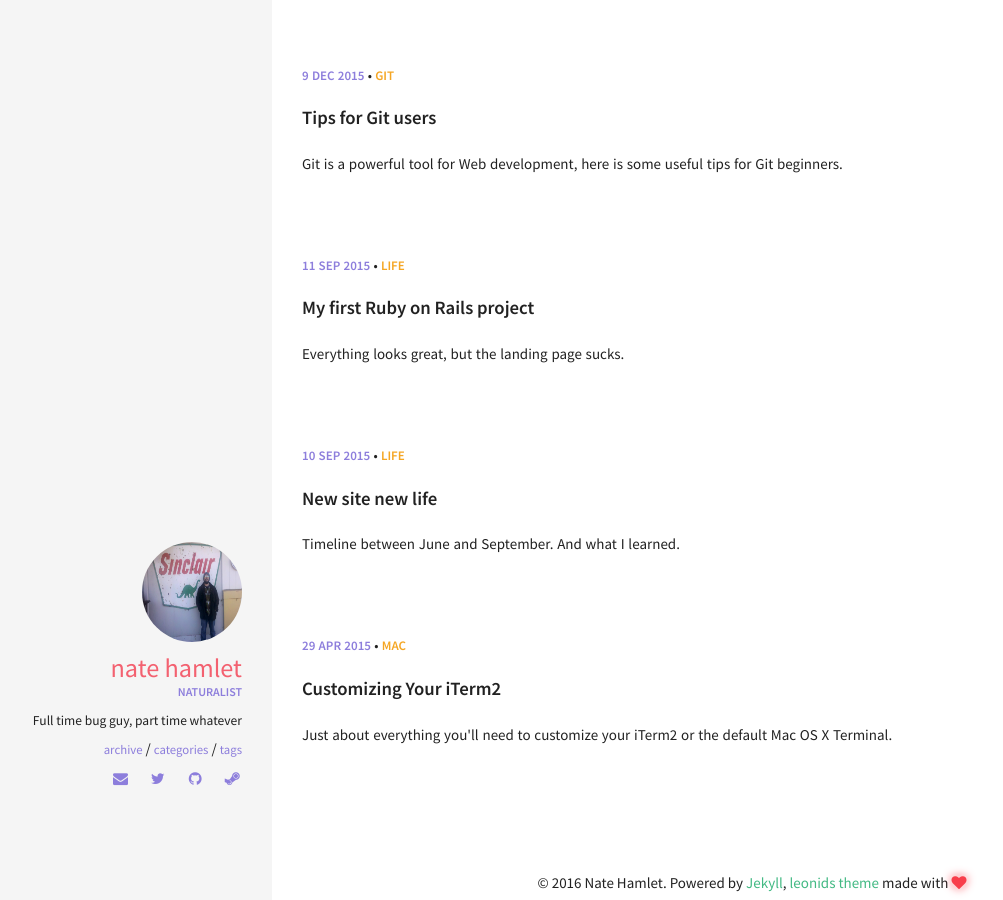
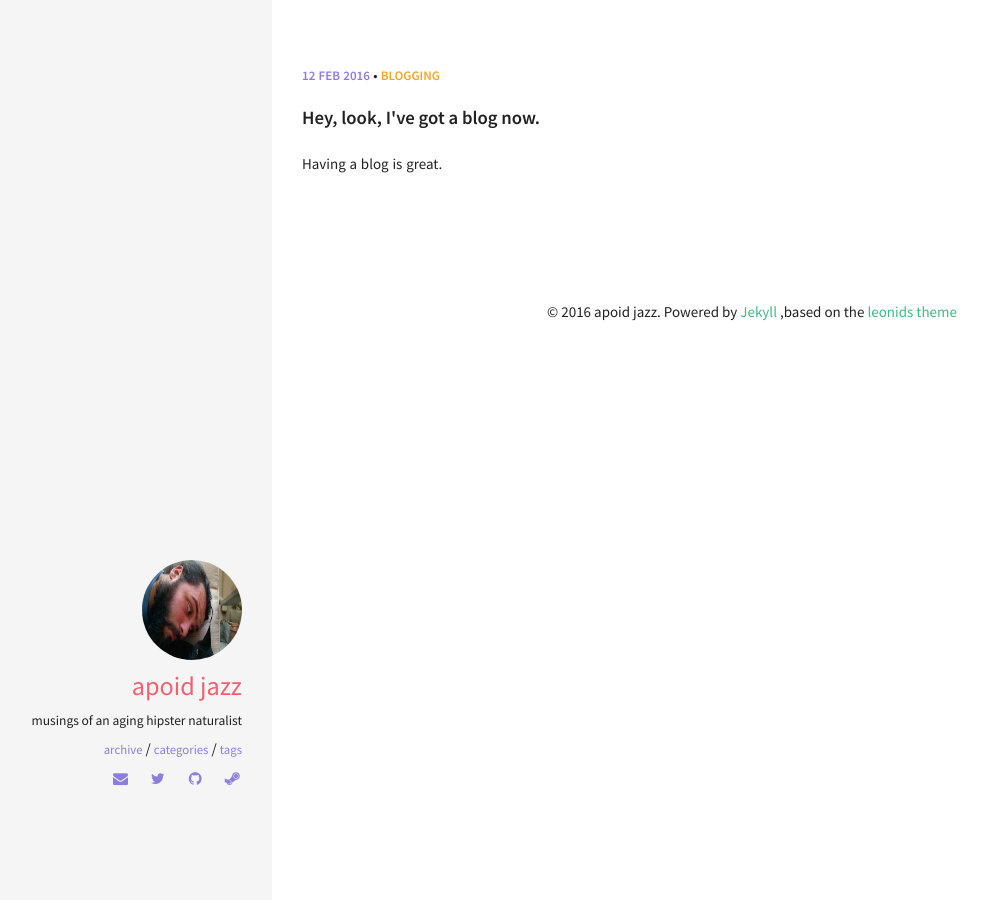
Before and after one commit to nhamlet/nhamlet.github.io, a Jekyll site: the page built from index.html, in a window 1280 px wide. Shown: the whole page, without its empty margins (48-1051 px from the left). Built offline with Jekyll 4.4.1, drawn with Linux system fonts in a browser that asks for light colours; some of the changed lines change nothing that is shown.

Commit message:
leonids conifg
messing around with leonids theme, etc.

```diff
--- a/_config.yml
+++ b/_config.yml
@@ -31,10 +31,10 @@ kramdown:
 ####################################
 #
 owner:
-  name: Nate Hamlet
-  avatar: Nate_Sinclair_sign.jpg
-  job: "Naturalist"
-  bio: "Full time bug guy, part time whatever"
+  name: apoid jazz
+  avatar: IMG_20150910_184515.jpg
+  job: ""
+  bio: "musings of an aging hipster naturalist"
   email: nathanjhamlet@gmail.com
   disqus-shortname:
   twitter: nj_hamlet #username
--- a/_includes/footer.html
+++ b/_includes/footer.html
@@ -1,3 +1,3 @@
 <footer>
-  &copy; {{ site.time | date: '%Y' }} {{ site.owner.name }}. Powered by <a href="http://jekyllrb.com/">Jekyll</a>, <a href="http://github.com/renyuanz/leonids/">leonids theme</a> made with <i class="fa fa-heart heart-icon"></i>
+  &copy; {{ site.time | date: '%Y' }} {{ site.owner.name }}. Powered by <a href="http://jekyllrb.com/">Jekyll</a> ,based on the <a href="http://github.com/renyuanz/leonids/">leonids theme</a>
 </footer>
--- a/_includes/head.html
+++ b/_includes/head.html
@@ -3,7 +3,7 @@
   <meta http-equiv="X-UA-Compatible" content="IE=edge">
   <meta name="viewport" content="width=device-width, initial-scale=1">
 
-  <title>{% if page.title %}{{ page.title }}{% else %}{{ site.title }} | A Jekyll theme{% endif %}</title>
+  <title>{% if page.title %}{{ page.title }}{% else %}{{ site.title }} | musings of an aging hipster naturalist{% endif %}</title>
   <meta name="description" content="{% if page.excerpt %}{{ page.excerpt | strip_html | strip_newlines | truncate: 160 }}{% else %}{{ site.description }}{% endif %}">
 
   <!-- CSS files -->
@@ -15,7 +15,7 @@
 
   <!-- Icons -->
   <!-- 16x16 -->
-  <link rel="shortcut icon" href="{{ site.url }}/favicon.ico">
+  <link rel="shortcut icon" href="{{ site.url }}/RMS-099-Rick-Dias-icon.png">
   <!-- 32x32 -->
-  <link rel="shortcut icon" href="{{ site.url }}/favicon.png">
+  <link rel="shortcut icon" href="{{ site.url }}/RMS-099-Rick-Dias-icon.png">
 </head>
--- a/_posts/2015-04-29-customizing-your-iterm2.md
+++ /dev/null
@@ -1,60 +0,0 @@
----
-layout: post
-title: "Customizing Your iTerm2"
-excerpt: "Just about everything you'll need to customize your iTerm2 or the default Mac OS X Terminal."
-categories: MAC
-tags: [terminal, iTerm2, OS X]
-date: 2015-04-29T21:32:27+02:00
-comments: true
----
-Since we're going to be spending a lot of time in the command-line, let's install a better terminal than the default one.
-
-#### Are you looking for something like this?
-
-![Preview]({{ site.url }}/img/preview.png)
-
-#### iTerm2
-
-Download and install iTerm2 (the newest version, even if it says "beta release").
-
-In **Finder**, drag and drop the **iTerm** Application file into the **Applications** folder.
-
-You can now launch iTerm, through the **Launchpad** for instance.
-
-Let's just quickly change some preferences. In **iTerm > Preferences...**, under the tab **General**, uncheck **Confirm closing multiple sessions** and **Confirm "Quit iTerm2 (Cmd+Q)" command** under the section **Closing**.
-
-In the tab **Profiles**, create a new one with the "+" icon, and rename it to your first name for example. Then, select **Other Actions... > Set as Default**. Finally, under the section **Window**, change the size to something better, like **Columns: 125** and **Rows: 35**.
-
-When done, hit the red "X" in the upper left (saving is automatic in OS X preference panes). Close the window and open a new one to see the size change.
-
-#### Beautiful terminal
-
-Throughout a normal day, you'll see your prompt thousands of times. Customizing it with relevant information can drastically improve your workflow.
-
-Let's go ahead and start by changing the font. In **iTerm > Preferences...**, under the tab **Profiles**, section **Text**, change both fonts to **Source Code Pro 13pt**. This font isn't included in the default Mac font libary, so you have to download and install it.
-
-Now let's add some color. I'm a big fan of the **Dracula** color scheme. I just find it pretty. There are so many alternatives such as **solarized**, you can choose whatever you want.
-
-[Download ZIP file](https://github.com/zenorocha/dracula-theme) from github repo. Unzip the archive. In it you will find the **iterm** folder, but I will just walk you through it here:
-
-In **iTerm2 Preferences**, under **Profiles** and **Colors**, go to **Load Presets... > Import...**, find and open the two **.itermcolors** files we downloaded.
-Go back to **Load Presets...** and select **Dracula** to activate it. Voila!
-
-Till now, we have finished the appearance of our iTerm2. Next step, we need to tweak a little bit our Unix user's profile. This is done (on OS X and Linux), in the `~/.bash_profile` text file (`~` stands for the user's home directory).
-
-We'll come back to the details of that later, but for now, just download the files [.bash_profile](https://raw.githubusercontent.com/nicolashery/mac-dev-setup/master/.bash_profile), [.bash_prompt](https://raw.githubusercontent.com/nicolashery/mac-dev-setup/master/.bash_prompt), [.aliases](https://raw.githubusercontent.com/nicolashery/mac-dev-setup/master/.aliases) into your home directory:
-
-~~~ bash
-$ cd ~
-$ curl -O https://raw.githubusercontent.com/nicolashery/mac-dev-setup/master/.bash_profile
-$ curl -O https://raw.githubusercontent.com/nicolashery/mac-dev-setup/master/.bash_prompt
-$ curl -O https://raw.githubusercontent.com/nicolashery/mac-dev-setup/master/.aliases
-~~~
-
-With that, open a new terminal tab (Cmd+T) and see the change! Try the list commands: `ls`, `ls -lh` (aliased to `ll`), `ls -lha` (aliased to `la`).
-
-At this point you can also change your computer's name, which shows up in this terminal prompt. If you want to do so, go to **System Preferences > Sharing**. For example, I changed mine from "Renyuan's MacBook Pro" to just "big-house", so it shows up as "big-house" in the terminal.
-
-Now we have a terminal we can work with!
-
-(Thanks to Nicolas Hery for his [setup document](https://github.com/nicolashery/mac-dev-setup))
--- a/_posts/2015-09-10-New-site-new-life.md
+++ /dev/null
@@ -1,15 +0,0 @@
----
-layout: post
-title: New site new life
-categories: Life
-excerpt: "Timeline between June and September. And what I learned."
-comments: true
----
-
-I did finish my 3 months internship few weeks ago and I reworked my blog site during these holidays so that I won't be boring.
-
-I was thinking about to design my own Jekyll theme for a long time and I did finally achieve the goal, cheers! As you can see, this blog is my first github open source project and I got already 4 stars at the moment. Such an accomplishment! Therefor, I will keep working on this project and make it better. If you have any question or suggestion, feel free to leave a message here or [open an issue](https://github.com/renyuanz/leonids/issues/new) at Github, I will try my best to make this theme to be your best friend while you want write something down.
-
-Look back into the last three months, it was a wonderful experience to work on what I really love. I did complete two projects, the first one is a presentation website for a Chinese air condition manufacturer -- [VeckChina](http://www.veckchina.com), and the second one is a ruby on rails e-commerce project for a Parisian restaurant -- [Msushi](https://msushi.herokuapp.com). I made a lot of progresses of coding skills and negotiation abilities. And I did learn what and how to do when there is a conflict between developer and designer or between customer and company.
-
-Now it's time to moving on, I am on the train to Marseille while writing this post. Hope everything will be ok.
--- a/_posts/2015-09-11-my-first-rails-project.md
+++ /dev/null
@@ -1,42 +0,0 @@
----
-layout: post
-title: My first Ruby on Rails project
-excerpt: "Everything looks great, but the landing page sucks."
-categories: Life
-comments: true
----
-
-第一次接触到 Ruby 是为什么我已经不记得了，不，确切的说是知道了 Rails 先于 Ruby
- （当时还不知道Ruby是一门语言）。之后，开始疯狂在 lynda 、 codecademy 和 codeschool 上看有关于 Ruby on Rails
- 的视频和教程，去淘宝上买几十块钱一个月的 lynda 会员。但却迟迟不能入门。
-
-之后可能是在知乎或是 Ruby China 上看到了 Michael hartl 的 Tutorial ，买了第三版，跟着教程一步一步敲代码。
-也是这本教程让我入门了很多 Web 以及应用开发的知识，让我受益良多。不过之后看到很多人对此书的评价，
-我也确实要良心的说一句，一开始学习 Rails 就接触边写应用边写测试会有点复杂，但是会让你明白一个系统的开发流程，
-这对我之后的学习也有很大的帮助，可以说这本书帮我真正敲开了 Rails 的大门。
-
-大概学了将近大半年的时间后，我在巴黎找了一家设计公司实习，也敲出了第一个 Rails 的专案。我把 Staging 版本
-托管在 heroku 上，一来可以降低客户与我们的沟通成本，二来可以利用免费的 heroku 展示我的作品。如果有人感兴趣，
-可以点[这里](https://msushi.herokuapp.com/)。
-
-简单介绍一下这个专案吧，我用到了 devise 做前台的用户系统，一个开源的 Rails e-commerce 框架 shoppe 做后台，
-以及 foundation 5 来做响应式布局。这不算是一个成功的专案，它里面还有很多没解决的问题：
-
-- 比如 Shoppe 这个 gem
-已经提供了一套 customer 系统，在我用 devise 在前台创建用户的时候，我还不能很好的将这两者联系起来。
-- 比如新注册的用户，必须要填写个人信息才能点单、付款，但是这个逻辑我做的很粗糙。
-
-不过我也是第一次深入了解了 gem 的运作原理，我把 'shoppe' fork 到自己的 Github 代码仓库中做了很多自定义的改动来
-迎合客户的需求：
-
-- 增加了法语版的翻译
-- 优化了使用 roo 实现的通过 Excel 批量上传信息的功能
-- 修改了一些数据库栏位，以使得资料和信息更符合法国公司的使用习惯
-
-用一个切实的专案来加强巩固自己的所学非常重要。所以，在结束实习之后，我开始折腾了自己的 Jekyll theme ，
-并取名 leonids ，意为“狮子座流星雨”，我就是狮子座的，所以有些自恋在所难免。
-
-如你所见，这个博客就是用的 leonids ，如果你觉得还不错，欢迎来我的[repo](https://github.com/renyuanz/leonids)
- fork 或 download 这个 theme ，如果能给我一个 star 就再好不过啦！
-
-如果有任何问题或建议，可以给我[发邮件](mailto:zourenyuan@gmail.com)或是直接在页面下留言。
--- a/_posts/2015-12-09-tips-for-Git-users.md
+++ /dev/null
@@ -1,45 +0,0 @@
----
-layout: post
-title: Tips for Git users
-excerpt: "Git is a powerful tool for Web development, here is some useful tips for Git beginners."
-categories: Git
-comments: true
----
-
-If you know nothing about Git, google it, this is not the right place to start learning Git. I wrote this article for developers who know already the basic Git usage and use Git as an important piece of workflow.
-
-### Always use `git status`
-
-It's good to start off using git with good habits. Using `git status` to find where you are is one of them. The terminal's output shows the actions you can do with the current status.
-
-### I want see a list of details of my last N commits
-
-For example: to see your last 5 commits
-
-~~~ shell
-git log -n 5 --author=Salvador
-~~~
-
-If you want a simpler one line solution:
-
-~~~ shell
-git log --oneline -n 5 --author=Salvador
-~~~
-
-If you like the single line version, try creating an alias for git log like this (this is what I have for zsh)
-
-~~~ shell
-alias glog="git log --graph --pretty=format:'%Cred%h%Creset -%C(yellow)%d%Creset %s %Cgreen(%cr) %C(bold blue)<%an>%Creset' --abbrev-commit"
-~~~
-
-Now, I can just use:
-
-~~~ shell
-glog -n 5
-~~~
-
-And I get a nice output.
-
-Which is colorized, shows the name of the author and also shows the graph and you can still pass in other flags (such as --author) which lets you filter it even more.
-
-[You can see the original answer here.](http://stackoverflow.com/questions/13542213/git-see-a-list-of-comments-of-my-last-n-commits#answer-13542327)
--- /dev/null
+++ b/_posts/2016-02-12-bloggy-blog-blah.md
@@ -0,0 +1,10 @@
+---
+layout: post
+title: "Hey, look, I've got a blog now."
+excerpt: "Having a blog is great."
+categories: blogging
+tags:
+date: 2016-02-12
+comments: true
+---
+I have a blog now. I'm going to write about all kinds of interesting things.
```
Also changed, not shown: MS-06S-Zaku-icon.png (added), RMS-099-Rick-Dias-icon.png (added), img/IMG_20150910_184515.jpg (added), img/Nate_Sinclair_sign.jpg (deleted), img/SVNRPtL0.jpeg (added).
